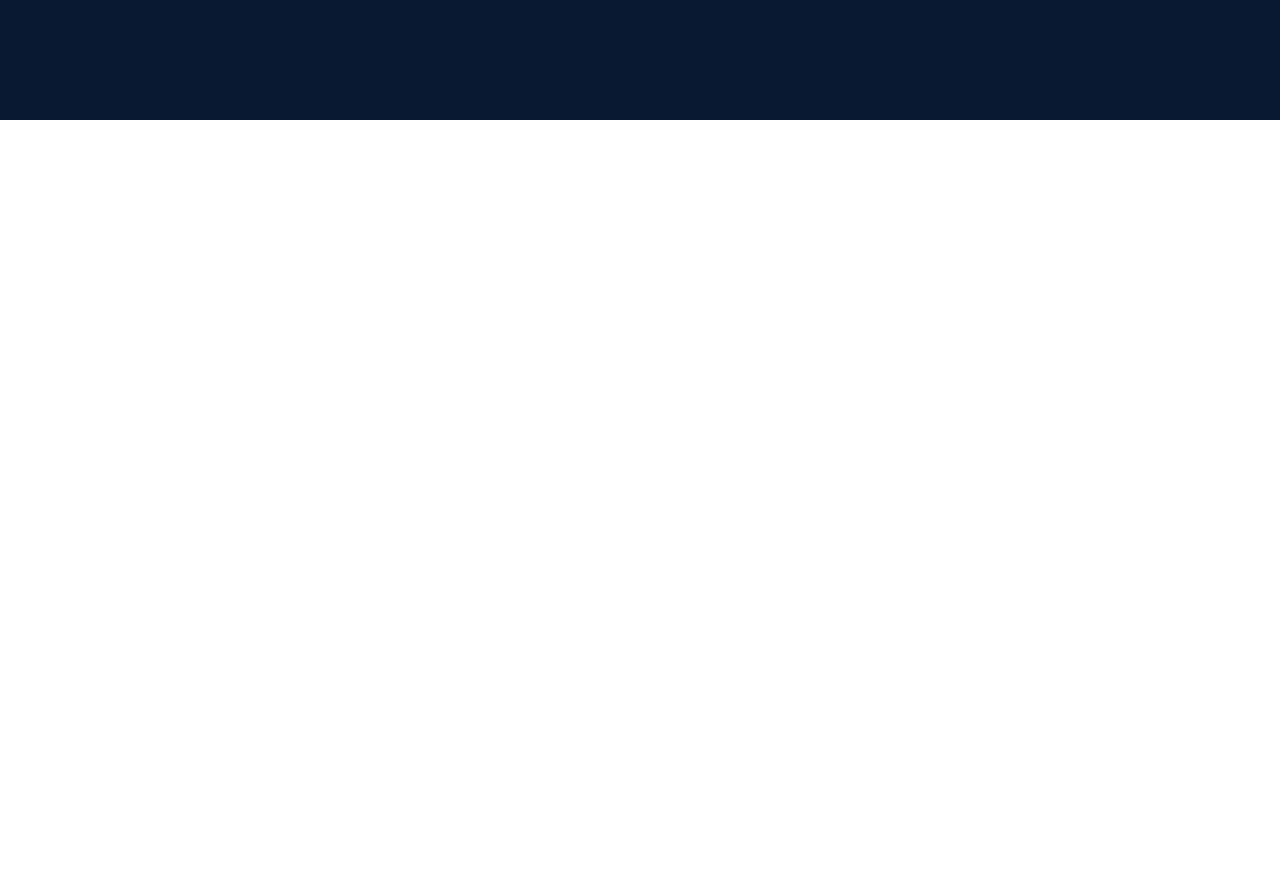
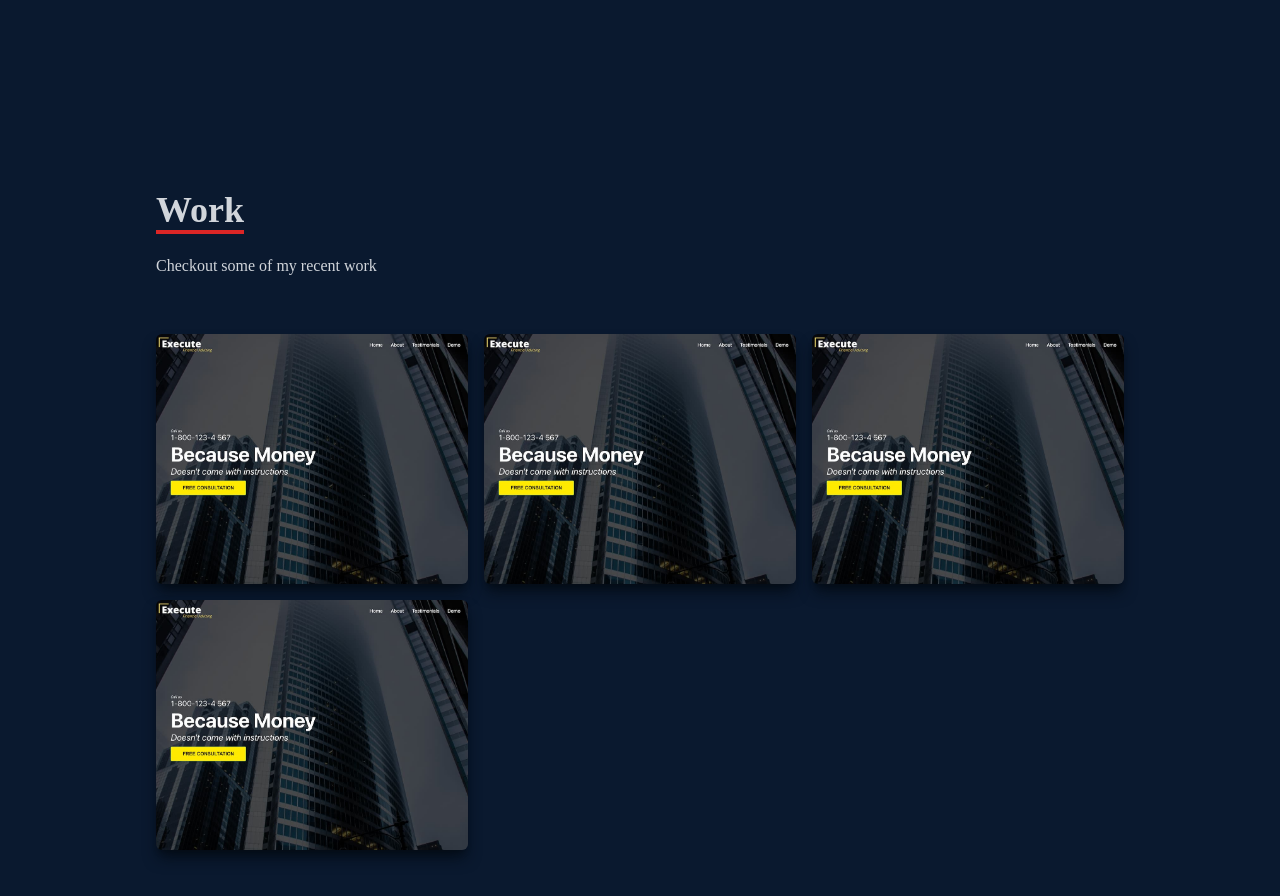
Before and after one commit to FelixJacobsen/my-website-portfolio, a React (Create React App) app: page / in a window 1280 px wide. Shown: the part 2280-3176 px from the top of the page. Before the commit the page ends 2400 px from the top, so only its background shows below. Built offline with nearby package versions, Linux system fonts and the light colour scheme.

Commit message:
Create work component with placeholder projects

```diff
--- a/src/App.js
+++ b/src/App.js
@@ -2,6 +2,7 @@
 import Home from "./components/Home";
 import About from "./components/About";
 import Skills from "./components/Skills";
+import Work from "./components/Work";
 function App() {
   return (
     <div>
@@ -9,6 +10,7 @@
       <Home />
       <About />
       <Skills />
+      <Work />
     </div>
   );
 }
--- /dev/null
+++ b/src/components/Work.jsx
@@ -0,0 +1,126 @@
+import React from "react";
+import WorkImage from "../assets/workImg.jpeg";
+
+const Work = () => {
+  return (
+    <div name="work" className="w-full md:h-screen text-gray-300 bg-[#0a192f]">
+      <div className="max-w-[1000px] mx-auto p-4 flex flex-col justify-center w-full h-full">
+        <div className="pb-8">
+          <p className="text-4xl font-bold inline border-b-4 text-gray-300 border-red-600">
+            Work
+          </p>
+          <p className="py-6">Checkout some of my recent work</p>
+        </div>
+
+        {/* Container*/}
+        <div className="grid sm:grid-cols-2 md:grid-cols-3 gap-4">
+          {/* Grid item*/}
+          <div
+            style={{ backgroundImage: `url(${WorkImage})` }}
+            className="shadow-lg shadow-[#040c16] group container rounded-md justify-center items-center mx-auto custom-div"
+          >
+            {/* Hover effects*/}
+
+            <div className="opacity-0 group-hover:opacity-100 ">
+              <span className="text-2xl font-bold text-white tracking-wider">
+                Application
+              </span>
+              <div className="pt-8 text-center">
+                <a href="#">
+                  <button className="text-center rounded-lg px-4 py-3 m-2 bg-white text-gray-700 font-bold text-large">
+                    Demo
+                  </button>
+                </a>
+                <a href="#">
+                  <button className="text-center rounded-lg px-4 py-3 m-2 bg-white text-gray-700 font-bold text-large">
+                    Code
+                  </button>
+                </a>
+              </div>
+            </div>
+          </div>
+
+          {/* Grid item*/}
+          <div
+            style={{ backgroundImage: `url(${WorkImage})` }}
+            className="shadow-lg shadow-[#040c16] group container rounded-md justify-center items-center mx-auto custom-div"
+          >
+            {/* Hover effects*/}
+
+            <div className="opacity-0 group-hover:opacity-100 ">
+              <span className="text-2xl font-bold text-white tracking-wider">
+                Application
+              </span>
+              <div className="pt-8 text-center">
+                <a href="#">
+                  <button className="text-center rounded-lg px-4 py-3 m-2 bg-white text-gray-700 font-bold text-large">
+                    Demo
+                  </button>
+                </a>
+                <a href="#">
+                  <button className="text-center rounded-lg px-4 py-3 m-2 bg-white text-gray-700 font-bold text-large">
+                    Code
+                  </button>
+                </a>
+              </div>
+            </div>
+          </div>
+
+          {/* Grid item*/}
+          <div
+            style={{ backgroundImage: `url(${WorkImage})` }}
+            className="shadow-lg shadow-[#040c16] group container rounded-md justify-center items-center mx-auto custom-div"
+          >
+            {/* Hover effects*/}
+
+            <div className="opacity-0 group-hover:opacity-100 ">
+              <span className="text-2xl font-bold text-white tracking-wider">
+                Application
+              </span>
+              <div className="pt-8 text-center">
+                <a href="#">
+                  <button className="text-center rounded-lg px-4 py-3 m-2 bg-white text-gray-700 font-bold text-large">
+                    Demo
+                  </button>
+                </a>
+                <a href="#">
+                  <button className="text-center rounded-lg px-4 py-3 m-2 bg-white text-gray-700 font-bold text-large">
+                    Code
+                  </button>
+                </a>
+              </div>
+            </div>
+          </div>
+
+          {/* Grid item*/}
+          <div
+            style={{ backgroundImage: `url(${WorkImage})` }}
+            className="shadow-lg shadow-[#040c16] group container rounded-md justify-center items-center mx-auto custom-div"
+          >
+            {/* Hover effects*/}
+
+            <div className="opacity-0 group-hover:opacity-100 ">
+              <span className="text-2xl font-bold text-white tracking-wider">
+                Application
+              </span>
+              <div className="pt-8 text-center">
+                <a href="#">
+                  <button className="text-center rounded-lg px-4 py-3 m-2 bg-white text-gray-700 font-bold text-large">
+                    Demo
+                  </button>
+                </a>
+                <a href="#">
+                  <button className="text-center rounded-lg px-4 py-3 m-2 bg-white text-gray-700 font-bold text-large">
+                    Code
+                  </button>
+                </a>
+              </div>
+            </div>
+          </div>
+        </div>
+      </div>
+    </div>
+  );
+};
+
+export default Work;
--- a/src/index.css
+++ b/src/index.css
@@ -13,3 +13,18 @@
     @apply cursor-pointer;
   }
 }
+
+.custom-div {
+  background-repeat: no-repeat;
+  background-size: cover;
+  background-position: center;
+  height: 250px;
+}
+
+.custom-div:hover {
+  background-image: linear-gradient(
+    to right,
+    rgba(112, 157, 255, 0.8),
+    hsla(242, 74%, 61%, 0.8)
+  ) !important;
+}
```
Also changed, not shown: src/assets/workImg.jpeg (added).
